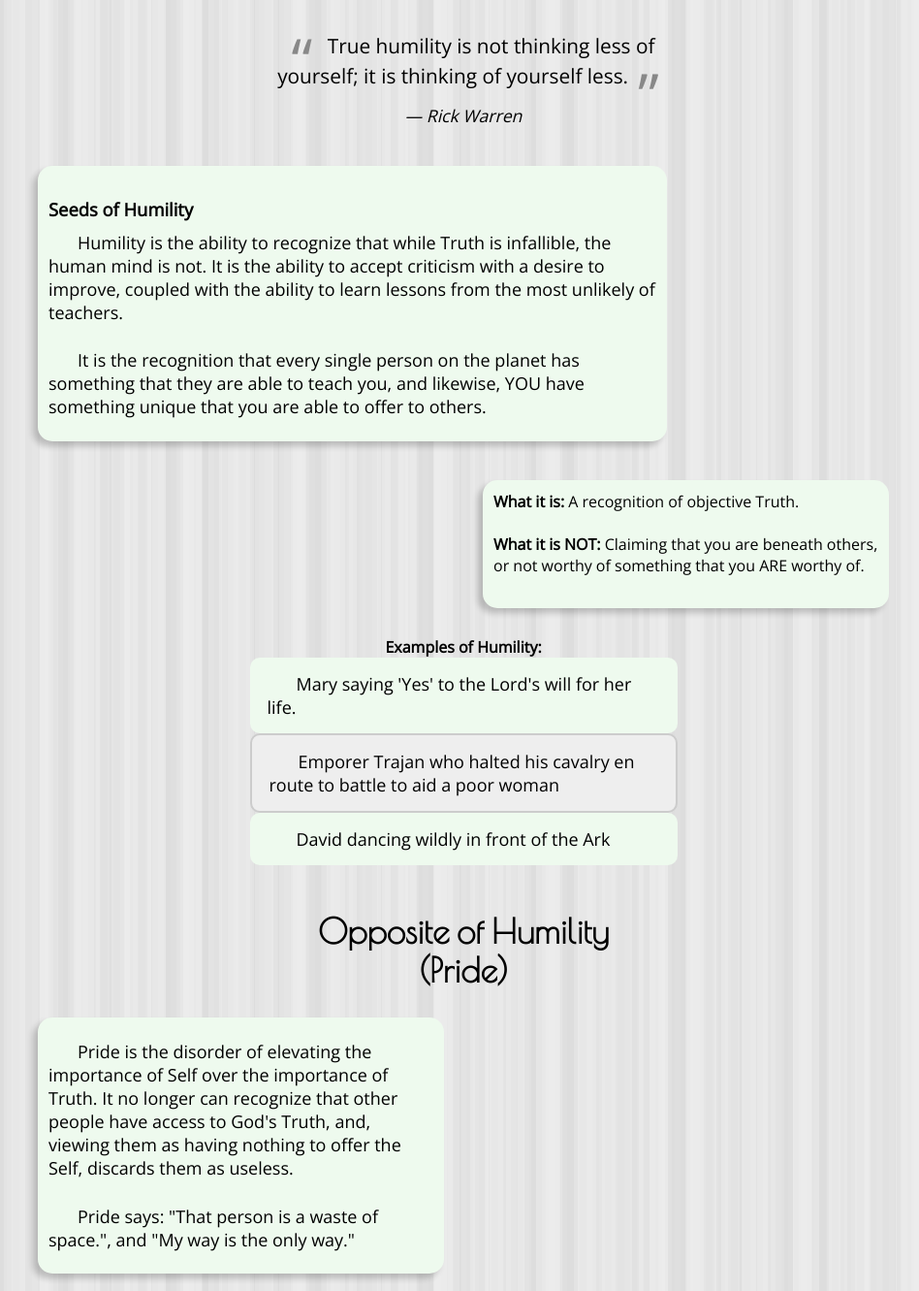
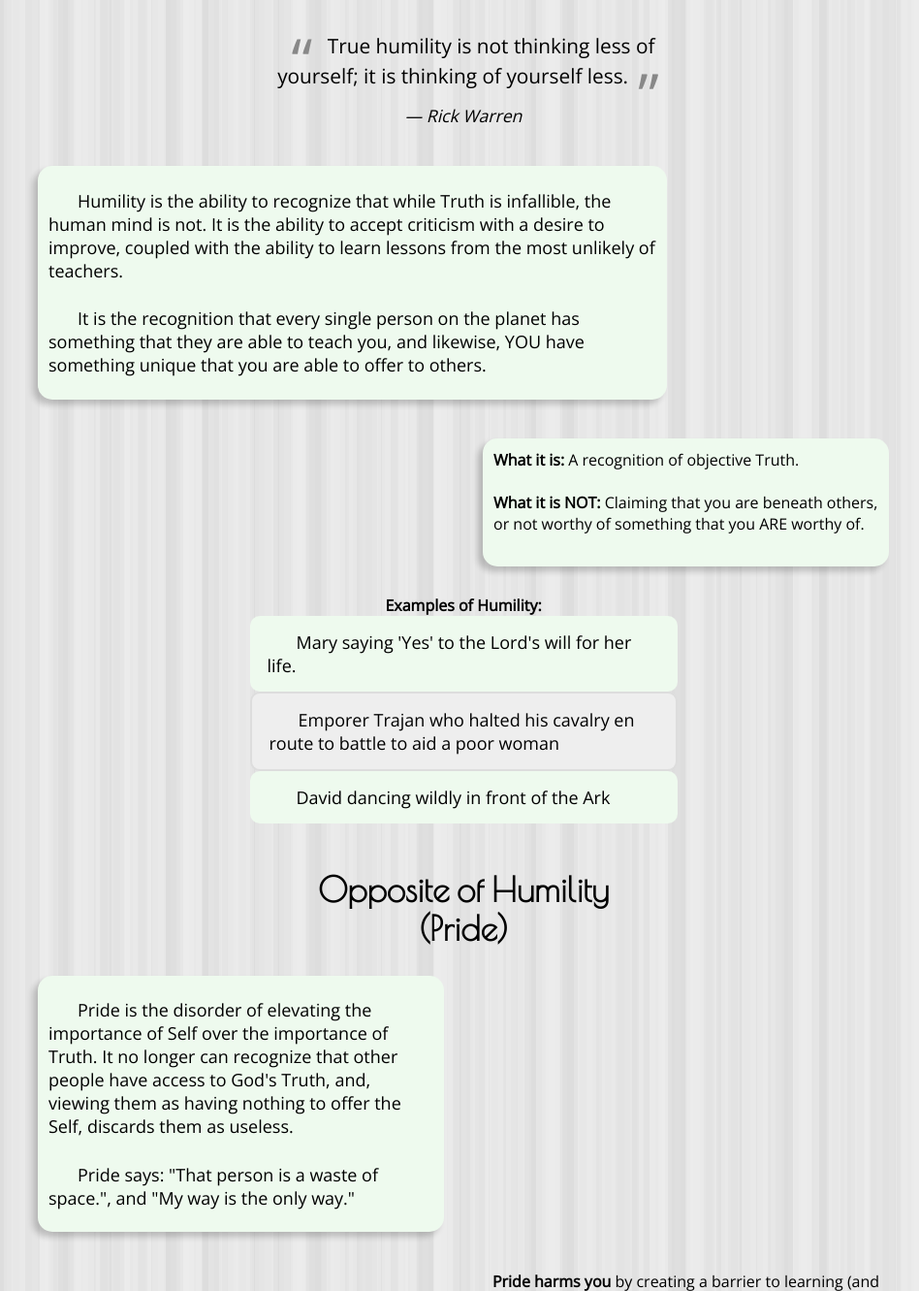
Before and after one commit to missing333/Website_VirtueGrow, a PHP site: page / in a window 1280 px wide, after a click on "Humility". Shown: the part 363-1694 px from the top of the page at 97% size, without its empty margins (162-1110 px from the left). Run offline with PHP 8.4, Linux system fonts and the light colour scheme; some libraries are stand-ins or nearby versions.

Commit message:
minor changes

```diff
--- a/index.php
+++ b/index.php
@@ -54,7 +54,6 @@
         <author>— Rick Warren</author>
       </div>
       <div class="description shadowbox">
-        <h4>Seeds of Humility</h4>
         <p>
           Humility is the ability to recognize that while Truth is infallible, the human mind is not. It is the ability to accept criticism with a desire to improve, coupled with the ability to learn lessons from the most unlikely of teachers.
           </p><p>
--- a/style.css
+++ b/style.css
@@ -253,7 +253,7 @@ text-align: left;
 
 .example p:nth-child(even) {
   background: #EEE;
-  border: 2px solid #CCC;
+  border: 2px solid #DDD;
 }
 
 .isisnt {
```
